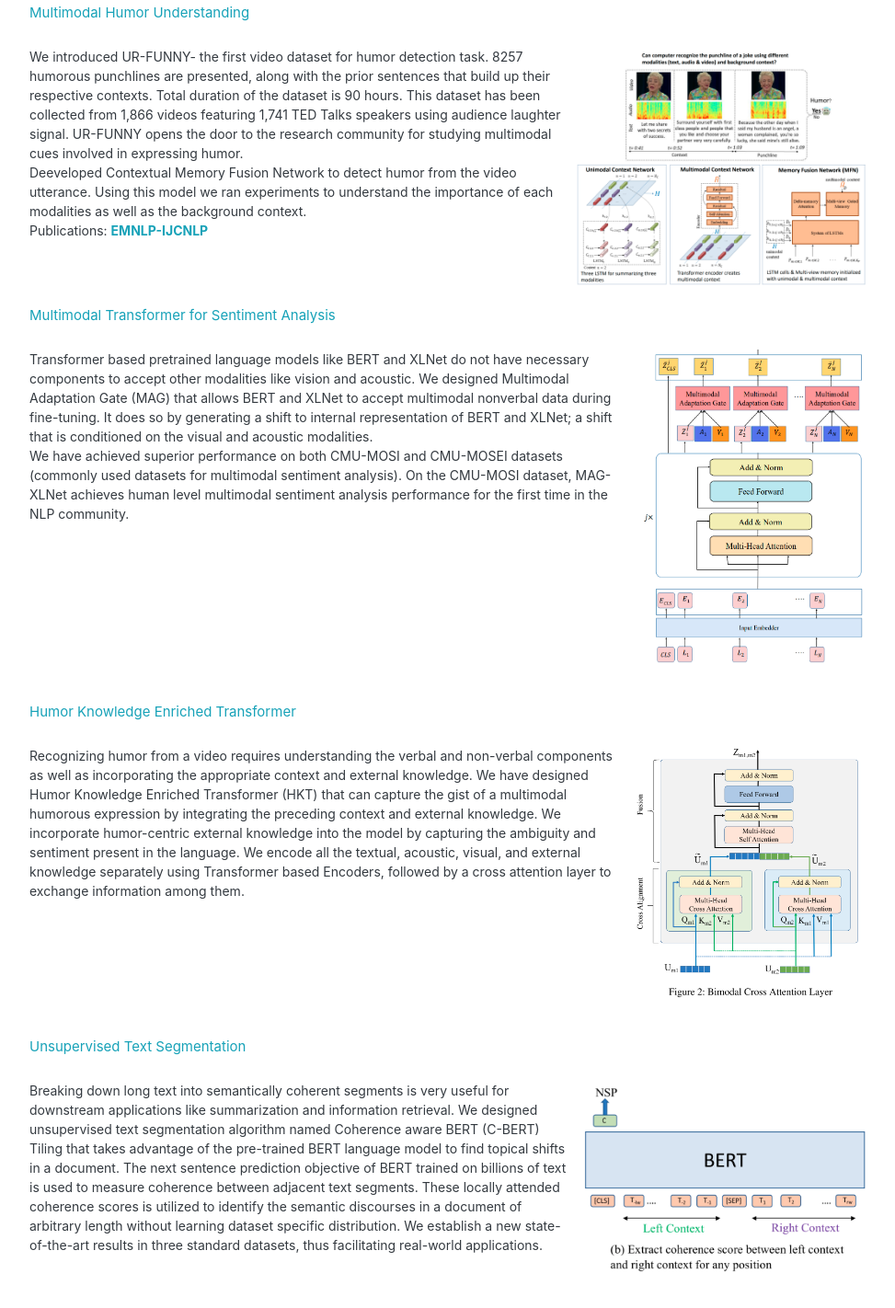
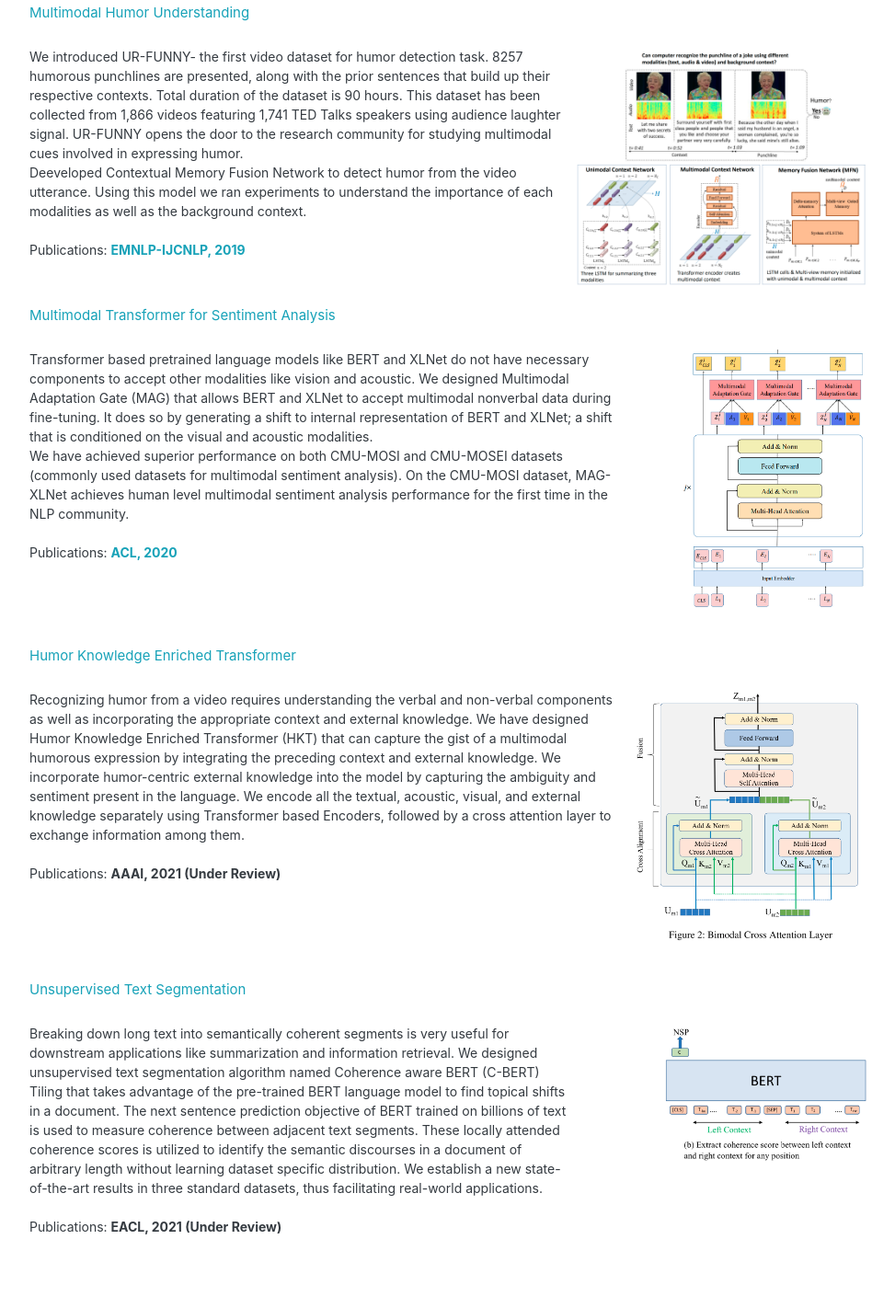
Before and after one commit to matalvepu/kamrul.hasan.github.io, a website: page dist/index.html in a window 1280 px wide. Shown: the part 2898-4320 px from the top of the page at 92% size, without its empty margins (288-1261 px from the left). Drawn offline with nearby package versions, Linux system fonts and the light colour scheme; a web font is replaced by a local one.

Commit message:
added hkt2

```diff
--- a/dist/index.html
+++ b/dist/index.html
@@ -156,14 +156,14 @@
 
                         We introduced UR-FUNNY- the first video dataset for humor detection task. 8257 humorous punchlines are presented, along with the prior sentences that build up their respective contexts. Total duration of the dataset is 90 hours. This dataset has been collected from 1,866 videos featuring 1,741 TED Talks speakers using audience laughter signal. UR-FUNNY opens the door to the research community for studying multimodal cues involved in expressing humor.</br>
 
-                        Deeveloped Contextual Memory Fusion Network to detect humor from the video utterance. Using this model we ran experiments to understand the importance of each modalities as well as the background context. </br>
+                        Deeveloped Contextual Memory Fusion Network to detect humor from the video utterance. Using this model we ran experiments to understand the importance of each modalities as well as the background context. </br></br>
 
-                        Publications: <b class="text-primary">EMNLP-IJCNLP</b>  </br>
+                        Publications: <b class="text-primary">EMNLP-IJCNLP, 2019</b>  </br>
                         </p>
 
                     </div>
 
-                    </br></br></br></br></br></br>
+                    </br></br>
 
 
                     <div class="justify-content-between" style="padding-top: 20px;padding-bottom: 20px; float : left;">
@@ -174,13 +174,14 @@
 
                         Transformer based pretrained language models like BERT and XLNet do not have necessary components to accept other modalities like vision and acoustic. We designed Multimodal Adaptation Gate (MAG) that allows BERT and XLNet to accept multimodal nonverbal data during fine-tuning. It does so by generating a shift to internal representation of BERT and XLNet; a shift that is conditioned on the visual and acoustic modalities. </br>
 
-                        We have achieved superior performance on both CMU-MOSI and CMU-MOSEI datasets (commonly used datasets for multimodal sentiment analysis). On the CMU-MOSI dataset, MAG-XLNet achieves human level multimodal sentiment analysis performance for the first time in the NLP community.
+                        We have achieved superior performance on both CMU-MOSI and CMU-MOSEI datasets (commonly used datasets for multimodal sentiment analysis). On the CMU-MOSI dataset, MAG-XLNet achieves human level multimodal sentiment analysis performance for the first time in the NLP community.  </br> </br>
+                        Publications: <b class="text-primary">ACL, 2020</b>  </br>
                         </p>
-                        <img src="assets/img/mbert.png" style="width:28%;height:10%; float: right; " />
+                        <img src="assets/img/mbert.png" style="width:23%;height:10%; float: right; " />
                     </div>
 
 
-                    </br></br></br></br></br></br>
+                    </br></br>
 
                     <div class="justify-content-between" style="padding-top: 20px;padding-bottom: 20px; float : left;">
 
@@ -189,10 +190,12 @@
                         <p style="font-size:14px;width:70%;float:left;";>
 
                         Recognizing humor from a video  requires understanding the verbal and non-verbal components as well as incorporating the appropriate context and external knowledge. We have designed Humor Knowledge Enriched Transformer (HKT) that can capture the gist of a multimodal humorous expression by integrating the preceding context and external knowledge. We incorporate humor-centric external knowledge into the model by capturing the ambiguity and sentiment present in the language. We encode all the textual, acoustic, visual, and external knowledge separately using Transformer based Encoders, followed by a cross attention layer to exchange information among them.
+                        </br> </br>
+                        Publications: <b >AAAI, 2021 (Under Review)</b>  </br>
                         </p>
                         <img src="assets/img/hkt.png" style="width:28%;height:10%; float: right; " />
                     </div>
-                    </br></br></br></br></br></br>
+                    </br></br>
 
                      <div class="justify-content-between" style="padding-top: 20px;padding-bottom: 20px; float : left;">
 
@@ -201,10 +204,11 @@
                         <p style="font-size:14px;width:65%;float:left;";>
 
                         Breaking down long text into semantically coherent segments is very useful for downstream applications like summarization and information retrieval. We designed unsupervised text segmentation algorithm named Coherence aware BERT (C-BERT) Tiling that takes advantage of the pre-trained BERT language model to find topical shifts in a document. The next sentence prediction objective of BERT trained on billions of text is used to measure coherence between adjacent text segments. These locally attended coherence scores is utilized to identify the semantic discourses in a document of arbitrary length without learning dataset specific distribution. We establish a new state-of-the-art results in three standard datasets, thus facilitating real-world applications.
-
+                        </br> </br>
+                        Publications: <b >EACL, 2021 (Under Review)</b>  </br>
                         </p>
 
-                        <img src="assets/img/coherence.png" style="width:35%;height:20%; float: right; " />
+                        <img src="assets/img/coherence.png" style="width:25%;height:20%; float: right; " />
                     </div>
 
                 </div>
```
